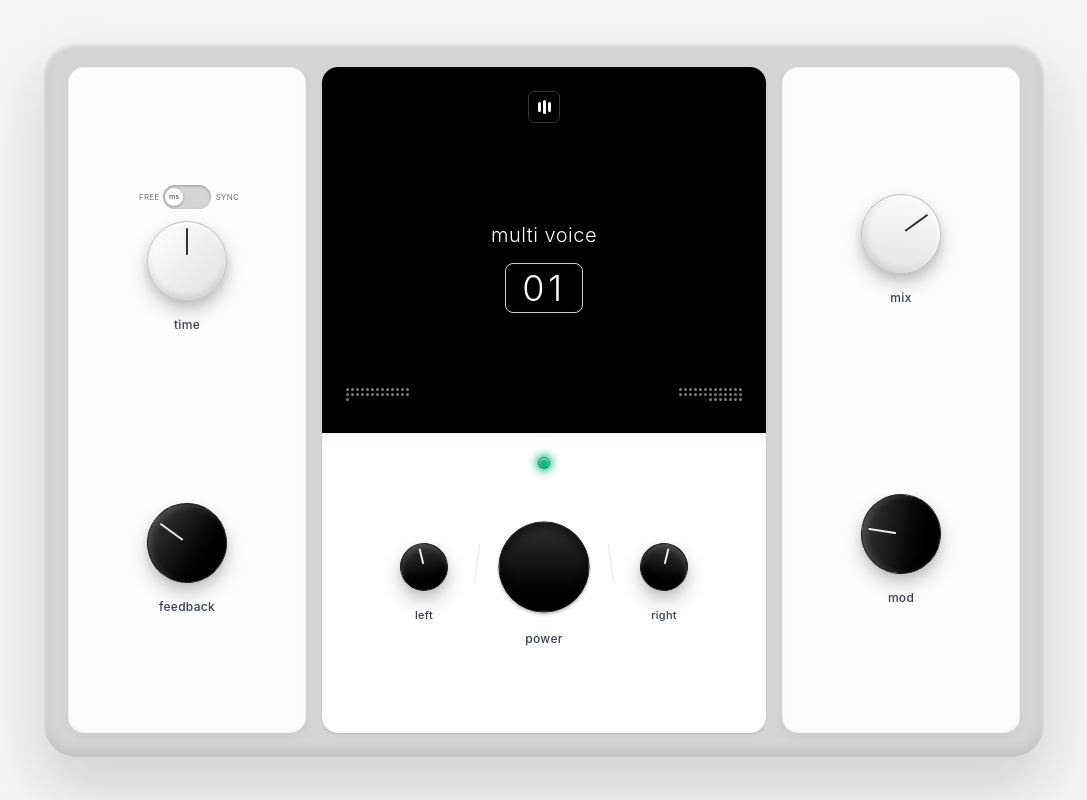
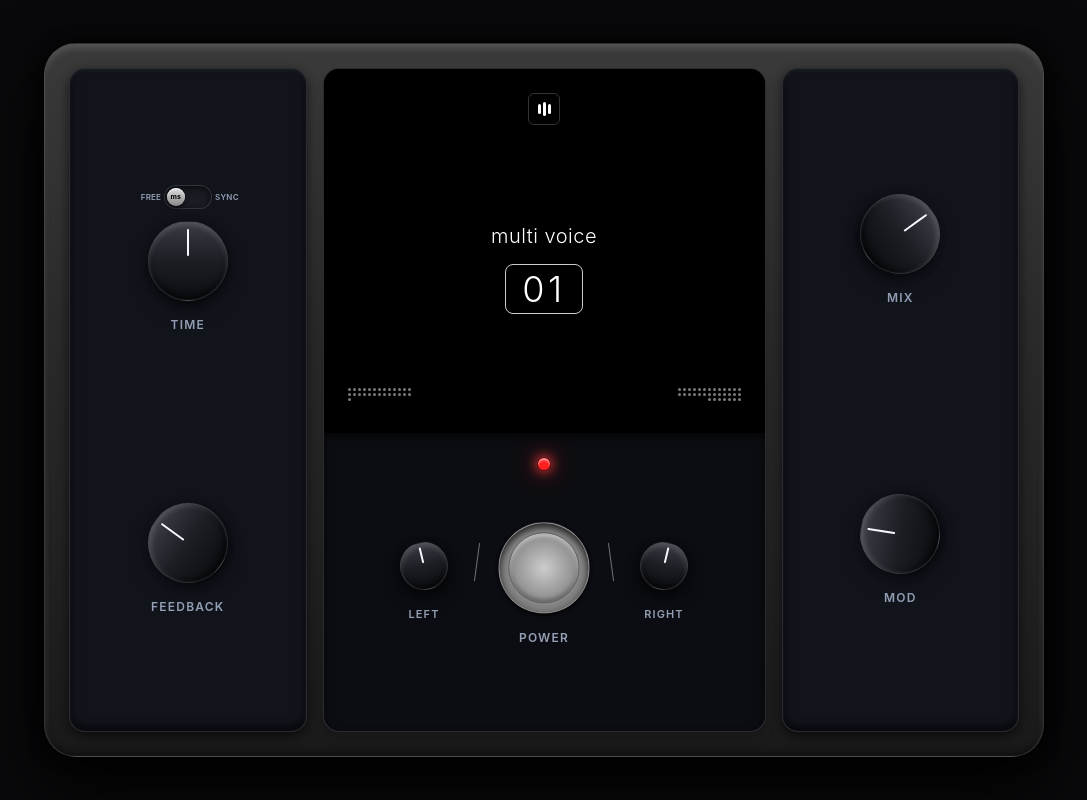
Before and after one commit to jfachriz/ArcadiaVoices, a React (Vite) app: page / in a window 1280 px wide. Shown: the whole page, without its empty margins (96-1183 px from the left). Built offline with nearby package versions, Linux system fonts and the light colour scheme.

Commit message:
Redesign UI into dark metallic guitar pedal theme (BlackScreamer-9 style)

```diff
--- a/src/app/App.tsx
+++ b/src/app/App.tsx
@@ -210,11 +210,12 @@ export default function App() {
   }, [activeKnob, knobs]);
 
   return (
-    <div className="min-h-screen bg-[#f3f4f6] flex items-center justify-center p-8 font-sans">
+    <div className="min-h-screen bg-zinc-950 flex items-center justify-center p-8 font-sans">
       <div
-        className="relative w-full max-w-[1000px] aspect-[4/3] sm:aspect-[1.4] bg-[#d3d5d7] rounded-[32px] p-6 shadow-2xl overflow-hidden select-none"
+        className="relative w-full max-w-[1000px] aspect-[4/3] sm:aspect-[1.4] rounded-[32px] p-6 shadow-2xl overflow-hidden select-none border border-white/10"
         style={{
-          boxShadow: '0 30px 60px rgba(0,0,0,0.15), inset 0 2px 4px rgba(255,255,255,0.7), inset 0 -6px 12px rgba(0,0,0,0.1)'
+          background: 'linear-gradient(180deg, #3a3a3a 0%, #2a2a2a 40%, #1a1a1a 100%)',
+          boxShadow: '0 30px 70px rgba(0,0,0,0.9), inset 0 4px 6px rgba(255,255,255,0.15), inset 0 -4px 6px rgba(0,0,0,0.4), 4px 0 16px rgba(0,0,0,0.5), -4px 0 16px rgba(0,0,0,0.5)'
         }}
       >
         <div className="w-full h-full flex flex-col gap-4">
--- a/src/app/components/pedal/CenterPanel.tsx
+++ b/src/app/components/pedal/CenterPanel.tsx
@@ -36,7 +36,7 @@ export default function CenterPanel({
   onPitchLChange, onPitchRChange
 }: CenterPanelProps) {
   return (
-    <div className="flex-1 flex flex-col gap-0 rounded-[16px] overflow-hidden bg-white shadow-sm">
+    <div className="flex-1 flex flex-col gap-0 rounded-[16px] overflow-hidden bg-[#12141c] border border-white/10 shadow-lg">
       <OLEDScreen
         powerOn={powerOn}
         activeKnob={activeKnob}
@@ -56,7 +56,7 @@ export default function CenterPanel({
         onDeletePreset={onDeletePreset}
       />
 
-      <div className="h-[45%] flex items-center justify-center gap-12 rounded-b-[16px] relative shadow-[inset_0_4px_10px_rgba(0,0,0,0.05)]">
+      <div className="h-[45%] flex items-center justify-center gap-12 rounded-b-[16px] relative bg-[#0c0d12] shadow-[inset_0_4px_10px_rgba(0,0,0,0.6)]">
         <PowerLED powerOn={powerOn} />
         <Knob type="black" label="left" size="sm" value={pitchLValue} onChange={onPitchLChange} />
         <OnOffButton
--- a/src/app/components/pedal/Knob.tsx
+++ b/src/app/components/pedal/Knob.tsx
@@ -139,28 +139,20 @@ export default function Knob({
         }}
       >
         <div
-          className={`absolute inset-0 rounded-full border-[1.5px] transition-transform duration-75 ${
-            type === 'white'
-              ? 'bg-gradient-to-br from-white to-[#e0e0e0] border-[#c0c0c0]'
-              : 'bg-gradient-to-b from-[#333] via-[#111] to-[#000] border-[#222]'
-          }`}
+          className="absolute inset-0 rounded-full border-[1.5px] border-white/10 transition-transform duration-75 bg-gradient-to-b from-[#3a3d45] via-[#1c1e24] to-[#0d0e12]"
           style={{
             transform: `rotate(${angle}deg)`,
-            boxShadow: type === 'white'
-              ? 'inset 0 2px 4px rgba(255,255,255,0.8), inset 0 -4px 6px rgba(0,0,0,0.1)'
-              : 'inset 0 4px 6px rgba(255,255,255,0.15), inset 0 -4px 6px rgba(0,0,0,0.4)'
+            boxShadow: 'inset 0 3px 5px rgba(255,255,255,0.15), inset 0 -4px 6px rgba(0,0,0,0.6), 0 4px 8px rgba(0,0,0,0.5)'
           }}
         >
           <div
-            className={`absolute top-0 left-1/2 -translate-x-1/2 w-[2px] h-[35%] rounded-full ${
-              type === 'white' ? 'bg-[#333]' : 'bg-white/90'
-            }`}
-            style={{ marginTop: type === 'white' ? '8%' : '8%' }}
+            className="absolute top-0 left-1/2 -translate-x-1/2 w-[2px] h-[35%] rounded-full bg-[#f8f8ff]"
+            style={{ marginTop: '8%' }}
           ></div>
         </div>
       </div>
 
-      <span className={`${labelSizeMap[size]} text-gray-700 tracking-wide font-medium`}>{label}</span>
+      <span className={`${labelSizeMap[size]} text-[#94a0b5] tracking-widest uppercase font-semibold`}>{label}</span>
     </div>
   );
 }
--- a/src/app/components/pedal/OnOffButton.tsx
+++ b/src/app/components/pedal/OnOffButton.tsx
@@ -43,21 +43,27 @@ export default function OnOffButton({
         }}
       >
         <div
-          className={`absolute inset-0 rounded-full border-[1.5px] transition-all duration-100 ${
-            type === 'white'
-              ? 'bg-gradient-to-br from-white to-[#e0e0e0] border-[#c0c0c0]'
-              : 'bg-gradient-to-b from-[#333] via-[#111] to-[#000] border-[#222]'
-          }`}
+          className="absolute inset-0 rounded-full border-[1.5px] border-white/20 transition-all duration-100"
           style={{
-            boxShadow: type === 'white'
-              ? (isActive ? 'inset 0 4px 8px rgba(0,0,0,0.2)' : 'inset 0 2px 4px rgba(255,255,255,0.8), inset 0 -4px 6px rgba(0,0,0,0.1)')
-              : (isActive ? 'inset 0 6px 12px rgba(0,0,0,0.6)' : 'inset 0 4px 6px rgba(255,255,255,0.15), inset 0 -4px 6px rgba(0,0,0,0.4)')
+            background: isActive
+              ? "radial-gradient(circle, #ccc 0%, #777 70%, #444 100%)"
+              : "radial-gradient(circle, #eee 0%, #aaa 70%, #666 100%)",
+            boxShadow: isActive
+              ? "inset 0 4px 8px rgba(0,0,0,0.7), 0 2px 4px rgba(0,0,0,0.8)"
+              : "inset 0 2px 4px rgba(255,255,255,0.8), inset 0 -4px 6px rgba(0,0,0,0.4), 0 6px 12px rgba(0,0,0,0.7)",
+            transform: isActive ? "translateY(2px)" : "translateY(0)",
           }}
         >
+          <div
+            className="w-4/5 h-4/5 absolute top-1/2 left-1/2 -translate-x-1/2 -translate-y-1/2 rounded-full border border-black/30"
+            style={{
+              boxShadow: "inset 0 3px 5px rgba(255,255,255,0.5), inset 0 -3px 5px rgba(0,0,0,0.3)"
+            }}
+          />
         </div>
       </div>
 
-      <span className={`${labelSizeMap[size]} text-gray-700 tracking-wide font-medium`}>{label}</span>
+      <span className={`${labelSizeMap[size]} text-[#94a0b5] tracking-widest uppercase font-semibold`}>{label}</span>
     </div>
   );
 }
--- a/src/app/components/pedal/Panel.tsx
+++ b/src/app/components/pedal/Panel.tsx
@@ -8,9 +8,9 @@ interface PanelProps {
 export default function Panel({ children, className = "" }: PanelProps) {
   return (
     <div
-      className={`bg-[#fdfdfd] rounded-[16px] border border-black/5 relative overflow-hidden ${className}`}
+      className={`bg-[#12141c] rounded-[16px] border border-white/10 relative overflow-hidden ${className}`}
       style={{
-        boxShadow: '0 4px 10px rgba(0,0,0,0.05), inset 0 2px 4px rgba(255,255,255,1), inset 0 -2px 6px rgba(0,0,0,0.03)'
+        boxShadow: '0 4px 12px rgba(0,0,0,0.6), inset 0 2px 4px rgba(255,255,255,0.05), inset 0 -4px 10px rgba(0,0,0,0.7)'
       }}
     >
       {children}
--- a/src/app/components/pedal/PowerLED.tsx
+++ b/src/app/components/pedal/PowerLED.tsx
@@ -5,13 +5,13 @@ interface PowerLEDProps {
 export default function PowerLED({ powerOn }: PowerLEDProps) {
   return (
     <div
-      className="absolute top-6 left-1/2 -translate-x-1/2 w-3 h-3 rounded-full transition-colors duration-200"
+      className="absolute top-6 left-1/2 -translate-x-1/2 w-3.5 h-3.5 rounded-full transition-all duration-150"
       style={{
-        backgroundColor: powerOn ? '#10b981' : '#888',
+        backgroundColor: powerOn ? '#ff2020' : '#4a0000',
         boxShadow: powerOn
-          ? '0 0 10px 2px #10b981, inset 0 1px 2px rgba(255,255,255,0.8)'
-          : 'inset 0 1px 2px rgba(0,0,0,0.5)',
-        border: '1px solid rgba(0,0,0,0.2)'
+          ? '0 0 12px #ff4040, 0 0 24px rgba(255,40,40,0.8), inset 0 2px 2px rgba(255,255,255,0.6)'
+          : 'inset 0 2px 4px rgba(0,0,0,0.8)',
+        border: '1px solid rgba(0,0,0,0.6)'
       }}
     />
   );
--- a/src/app/components/pedal/SyncToggle.tsx
+++ b/src/app/components/pedal/SyncToggle.tsx
@@ -11,20 +11,21 @@ export default function SyncToggle({ isSynced, onToggle }: SyncToggleProps) {
       onClick={onToggle}
       className="relative w-12 h-6 rounded-full cursor-pointer flex items-center px-[2px] transition-colors duration-200"
       style={{
-        backgroundColor: isSynced ? '#111' : '#d5d5d5',
-        boxShadow: 'inset 0 1px 3px rgba(0,0,0,0.3), 0 1px 1px rgba(255,255,255,0.5)'
+        backgroundColor: isSynced ? '#0a0b0e' : '#1a1c24',
+        border: '1px solid rgba(255,255,255,0.1)',
+        boxShadow: 'inset 0 2px 6px rgba(0,0,0,0.7)'
       }}
     >
       <motion.div
-        className="w-[18px] h-[18px] rounded-full bg-white flex items-center justify-center text-[7px] font-medium text-gray-600"
+        className="w-[18px] h-[18px] rounded-full bg-gradient-to-b from-[#e0e0e0] to-[#888] flex items-center justify-center text-[7px] font-bold text-black"
         animate={{ x: isSynced ? 26 : 0 }}
         transition={{ type: 'spring', stiffness: 500, damping: 30 }}
-        style={{ boxShadow: '0 1px 3px rgba(0,0,0,0.3)' }}
+        style={{ boxShadow: '0 2px 4px rgba(0,0,0,0.6), inset 0 1px 1px rgba(255,255,255,0.8)' }}
       >
         {isSynced ? '♪' : 'ms'}
       </motion.div>
-      <span className="absolute left-[-24px] text-[8px] text-gray-500 tracking-wide uppercase select-none">free</span>
-      <span className="absolute right-[-28px] text-[8px] text-gray-500 tracking-wide uppercase select-none">sync</span>
+      <span className="absolute left-[-24px] text-[8px] text-[#94a0b5] tracking-wide uppercase select-none font-semibold">free</span>
+      <span className="absolute right-[-28px] text-[8px] text-[#94a0b5] tracking-wide uppercase select-none font-semibold">sync</span>
     </div>
   );
 }
```
